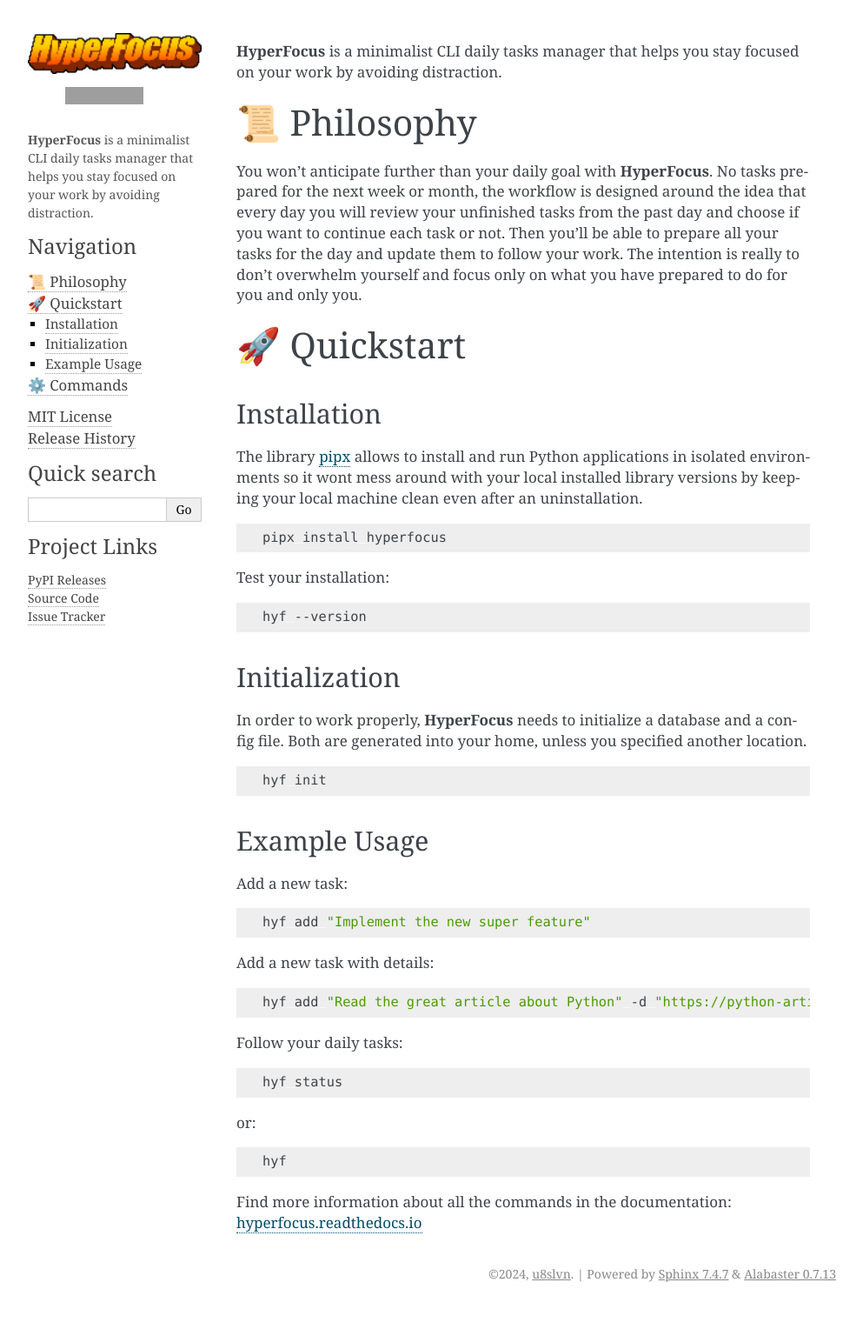
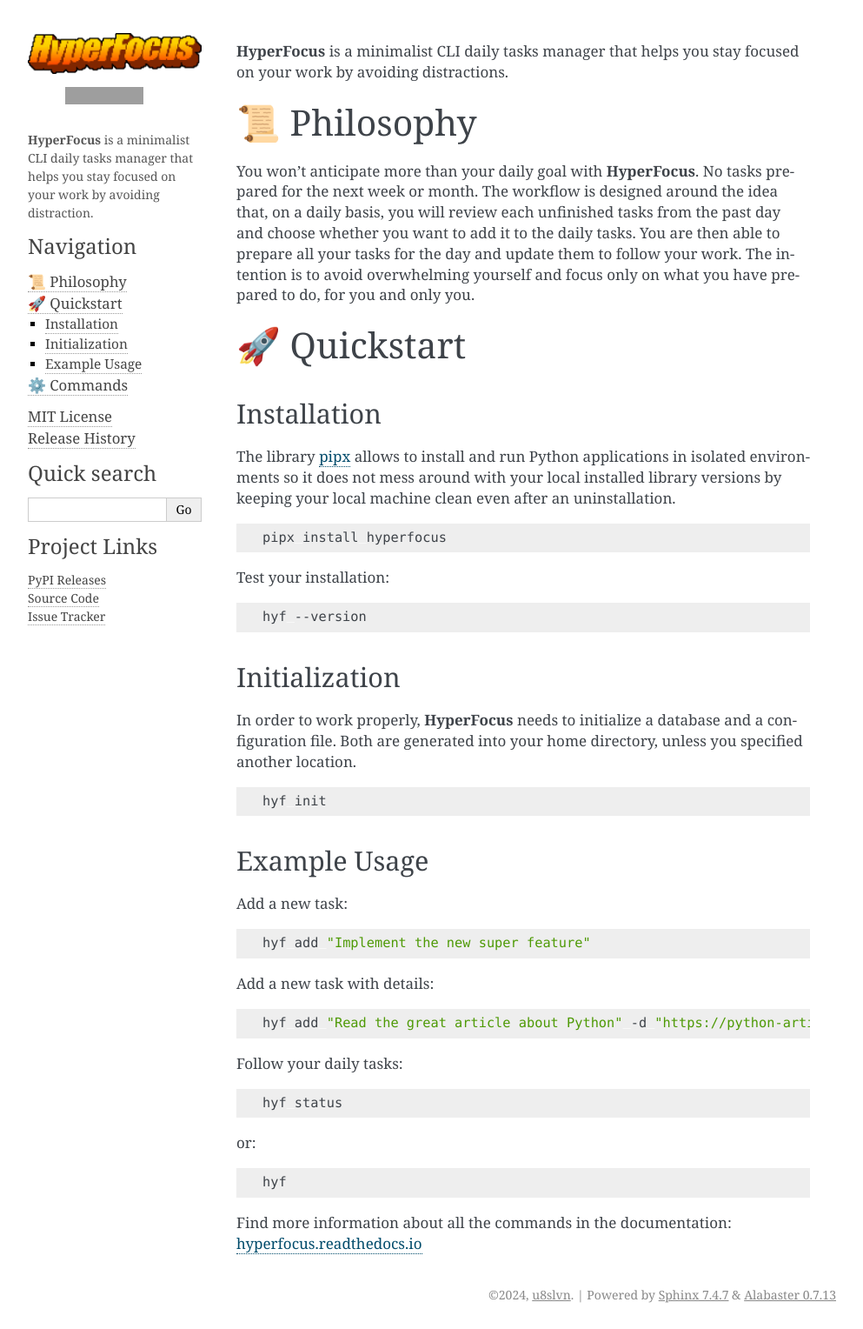
Before and after one commit to u8slvn/hyperfocus, a Sphinx documentation site: the page built from docs/source/quickstart.rst, in a window 1280 px wide. Shown: the whole page at 87% size, without its empty margins (148-1141 px from the left). Built offline with Sphinx 7.4.7, drawn with Linux system fonts in a browser that asks for light colours; before the commit the page ends 1504 px from its top, so only the background shows below that; grey boxes are pictures that could not be loaded.

Commit message:
docs: add rephrasing suggestions and fix minor errors in docs

````diff
--- a/README.md
+++ b/README.md
@@ -15,17 +15,17 @@
 
 ---
 
-**HyperFocus** is a minimalist CLI daily tasks manager that helps you stay focused on your work by avoiding distraction.
+**HyperFocus** is a minimalist CLI daily tasks manager that helps you stay focused on your work by avoiding distractions.
 
 ## 📜 Philosophy
 
-You won't anticipate further than your daily goal with **HyperFocus**. No tasks prepared for the next week or month, the workflow is designed around the idea that every day you will review your unfinished tasks from the past day and choose if you want to continue each task or not. Then you'll be able to prepare all your tasks for the day and update them to follow your work. The intention is really to don't overwhelm yourself and focus only on what you have prepared to do for you and only you.
+You won't anticipate more than your daily goal with **HyperFocus**. No tasks prepared for the next week or month. The workflow is designed around the idea that, on a daily basis, you will review each unfinished tasks from the past day and choose whether you want to add it to the daily tasks. You are then able to prepare all your tasks for the day and update them to follow your work. The intention is to avoid overwhelming yourself and focus only on what you have prepared to do, for you and only you.
 
 ## 🚀 Quickstart
 
 ### Installation
 
-The library [pipx](https://pypa.github.io/pipx/) allows to install and run Python applications in isolated environments so it wont mess around with your local installed library versions by keeping your local machine clean even after an uninstallation.
+The library [pipx](https://pypa.github.io/pipx/) allows to install and run Python applications in isolated environments so it does not mess around with your local installed library versions by keeping your local machine clean even after an uninstallation.
 
 ```bash
 pipx install hyperfocus
@@ -39,7 +39,7 @@
 
 ### Initialization
 
-In order to work properly, **HyperFocus** needs to initialize a database and a config file. Both are generated into your home, unless you specified another location.
+In order to work properly, **HyperFocus** needs to initialize a database and a configuration file. Both are generated into your home directory, unless you specified another location.
 
 ```bash
 hyf init
--- a/docs/source/commands.rst
+++ b/docs/source/commands.rst
@@ -91,7 +91,7 @@
 delete
 ------
 
-Delete a task from the current day. **Hyperfocus** uses soft deletion by default, if you want to formally remove a task you need to use the `--force` option.
+Delete one or more tasks from the current day. **Hyperfocus** uses soft deletion by default, if you are sure you want to remove a task, you need to use the `--force` option.
 
 Usage:
 
--- a/docs/source/index.rst
+++ b/docs/source/index.rst
@@ -1,6 +1,6 @@
 .. rst-class:: hide-header
 
-HyperFocus: a minimalist daily task manager
+HyperFocus: a minimalist daily tasks manager
 ============================================
 
 .. include:: ../../README.md
````
Also changed, not shown: other parts of docs/source/commands.rst (+2 -2 lines).
